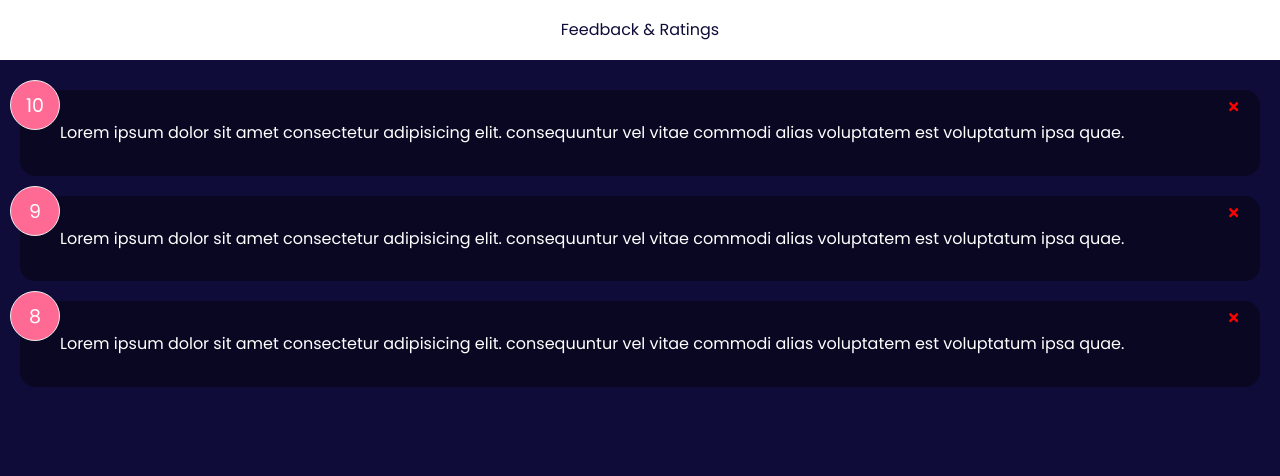
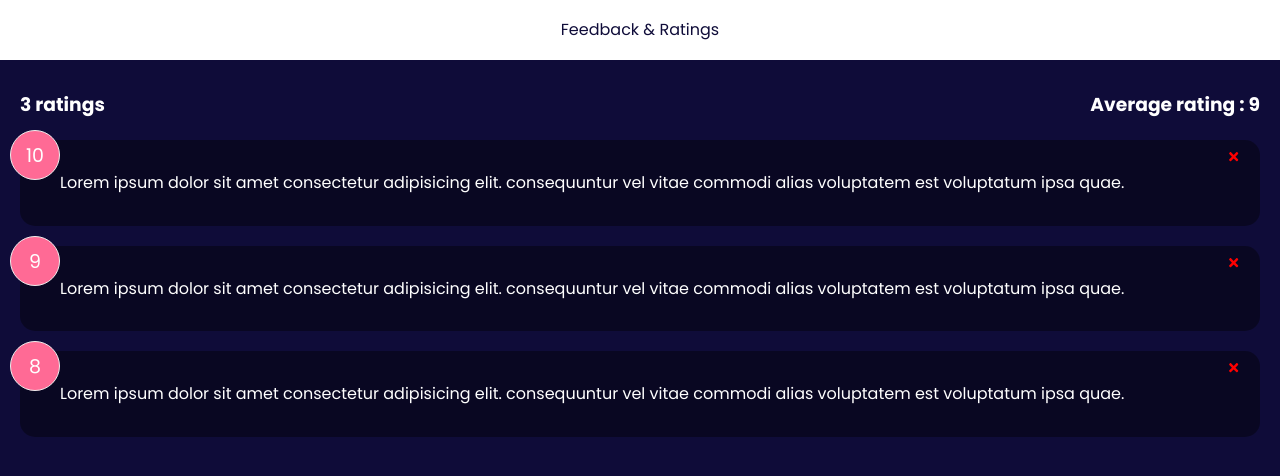
Before and after one commit to Yeboah-Godfred/review, a React (Create React App) app: page / in a window 1280 px wide. Shown: the top 476 px of the page. Built offline with nearby package versions, Linux system fonts and the light colour scheme.

Commit message:
FeedbackStats component

```diff
--- a/src/App.js
+++ b/src/App.js
@@ -2,6 +2,7 @@ import Header from "./components/Header";
 import { useState } from "react";
 import FeedbackList from "./components/FeedbackList";
 import FeedbackData from "./data/FeedbackData";
+import FeedbackStats from "./components/FeedbackStats";
 
 
 function App() {
@@ -18,6 +19,7 @@ function App() {
     <>
       <Header heading="Feedback & Ratings"/>
       <div className="container-app">
+        <FeedbackStats feedback={feedback}/>
         <FeedbackList feedback={feedback} handleDelete={deleteFeedback}/>
       </div>
     </>
--- /dev/null
+++ b/src/components/FeedbackStats.jsx
@@ -0,0 +1,26 @@
+import React from 'react'
+
+function FeedbackStats({feedback}) {
+
+    const totalRatings = feedback.length
+
+    let average = feedback.reduce((sum, value) => {
+        return sum + value.rating
+    }, 0) / feedback.length
+
+    average = average.toFixed(1).replace(/[.,]0$/, '')
+
+  return (
+
+    <div className='feedback-stats'>
+      <h3>
+        {totalRatings} ratings
+      </h3>
+      <h3>
+        Average rating : {isNaN(average) ? 0:average}
+      </h3>
+    </div>
+  )
+}
+
+export default FeedbackStats
```
